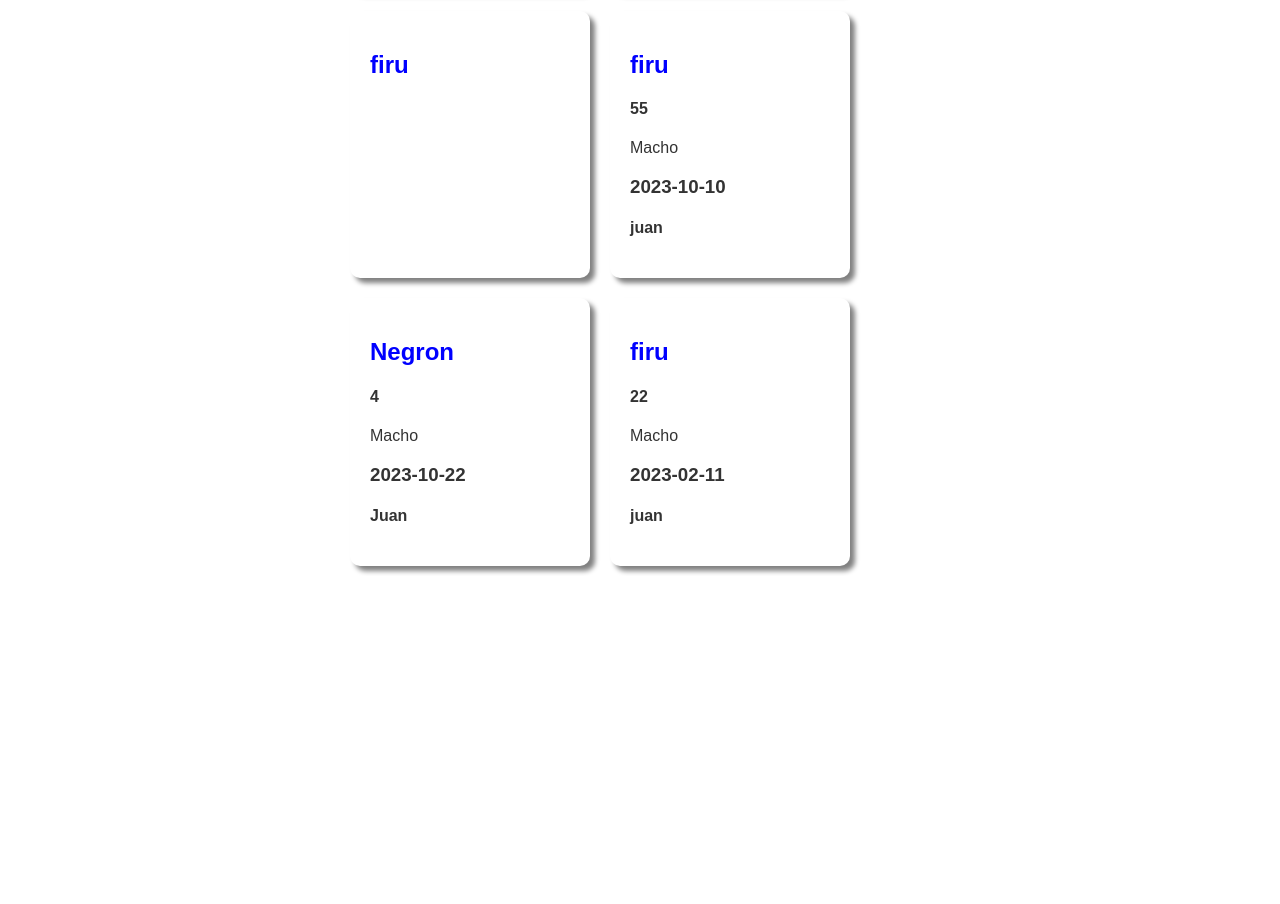
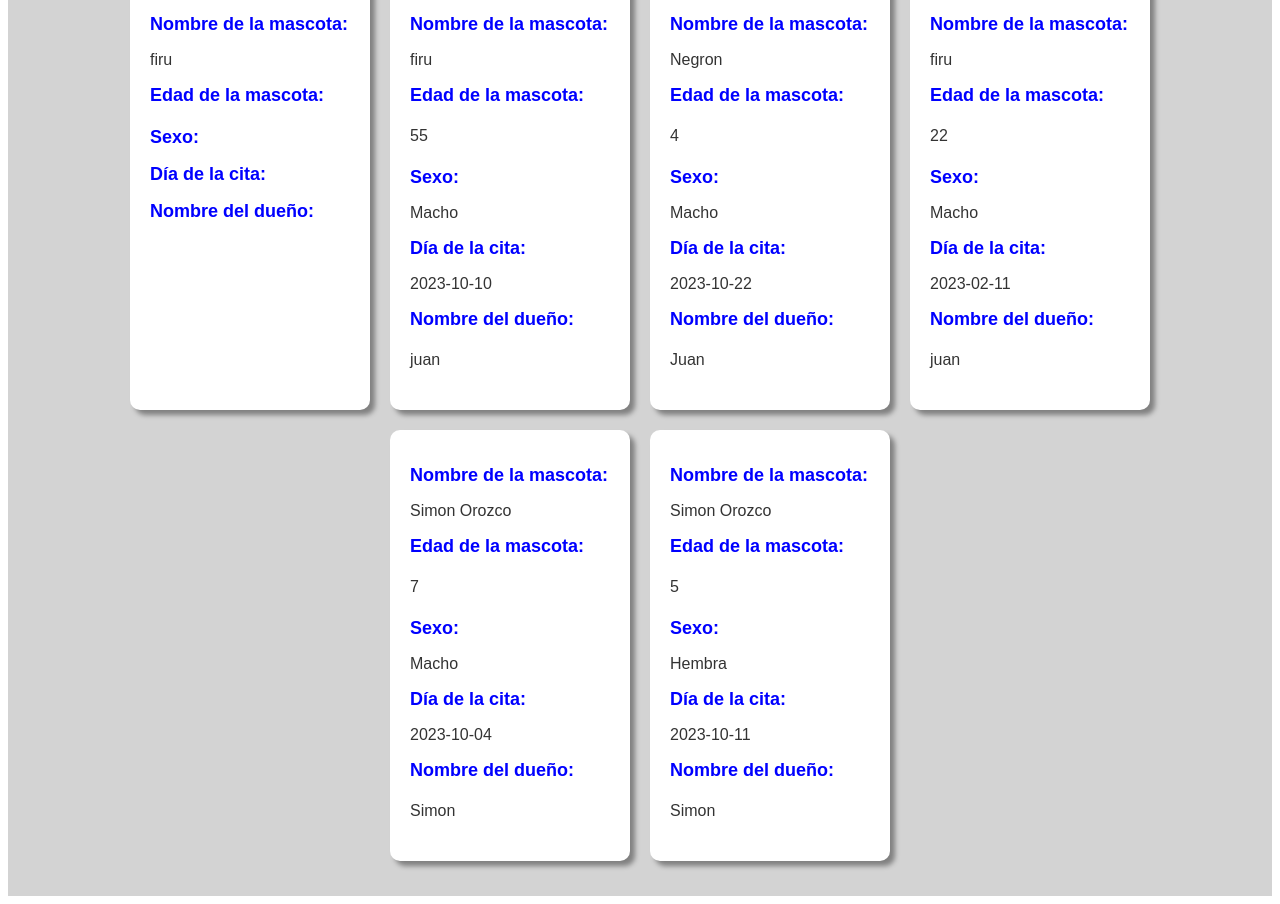
Before and after one commit to davidpeva/citas-vet, a React (Vite) app: page / in a window 1280 px wide. Shown: the part 907-1811 px from the top of the page. Before the commit the page ends 1483 px from the top, so only its background shows below. Built offline with nearby package versions, Linux system fonts and the light colour scheme; data requests are answered from the project's data file.

Commit message:
Agregando estilos a las tarjetas de citas

```diff
--- a/src/App.jsx
+++ b/src/App.jsx
@@ -91,6 +91,7 @@ function App() {
         dateError={dateError}
         ownerError={ownerError}
       />
+      <h2>Calendario de citas:</h2>
       <section className="section">
         {users.map((registration) => (
           <Card
--- a/src/Components/Card.jsx
+++ b/src/Components/Card.jsx
@@ -3,10 +3,15 @@ import PropTypes from "prop-types";
 const Card = ({ registration }) => {
     return (
         <div className="registration-card">
-            <h2>{registration.name}</h2>
+            <h2>Nombre de la mascota:</h2>
+            <h3>{registration.name}</h3>
+            <h2>Edad de la mascota:</h2>
             <h4>{registration.age}</h4>
+            <h2>Sexo:</h2>
             <p>{registration.gender}</p>
+            <h2>Día de la cita:</h2>
             <h3>{registration.date}</h3>
+            <h2>Nombre del dueño:</h2>
             <h4>{registration.owner}</h4>
         </div>
     )
--- a/src/data.json
+++ b/src/data.json
@@ -63,6 +63,22 @@
       "gender": "Macho",
       "date": "2023-02-11",
       "owner": "juan"
+    },
+    {
+      "id": "9b8799ed-22d9-445a-9837-d5afb7ad4bac",
+      "name": "Simon Orozco",
+      "age": "7",
+      "gender": "Macho",
+      "date": "2023-10-04",
+      "owner": "Simon"
+    },
+    {
+      "id": "a87ddcdb-a29c-4031-be06-3568039a5121",
+      "name": "Simon Orozco",
+      "age": "5",
+      "gender": "Hembra",
+      "date": "2023-10-11",
+      "owner": "Simon"
     }
   ]
 }
--- a/src/styles.scss
+++ b/src/styles.scss
@@ -1,6 +1,6 @@
 .app {
     display: flex;
-    height: 100vh;
+    height: 100%;
     flex-direction: column;
     align-items: center;
     background-color: #d3d3d3;
@@ -26,6 +26,7 @@
             font-size: 12px;
             padding: 0;
             margin: 0;
+            margin: 15px 0px;
         }
 
         button {
@@ -46,9 +47,11 @@
     }
 
     .section {
-        width: 600px;
+        width: 100%;
+        margin: 25px 30px;
         display: flex;
         flex-flow: wrap;
+        justify-content: center;
 
         .registration-card {
             background-color: white;
@@ -60,11 +63,14 @@
             max-width: max-content;
 
             h2 {
-                color: blue
+                color: blue;
+                font-size: 18px;
             }
 
             p, h3, h4 {
                 color: #333;
+                font-size: 16px;
+                font-weight: 200;
             }
         }
     }
```
